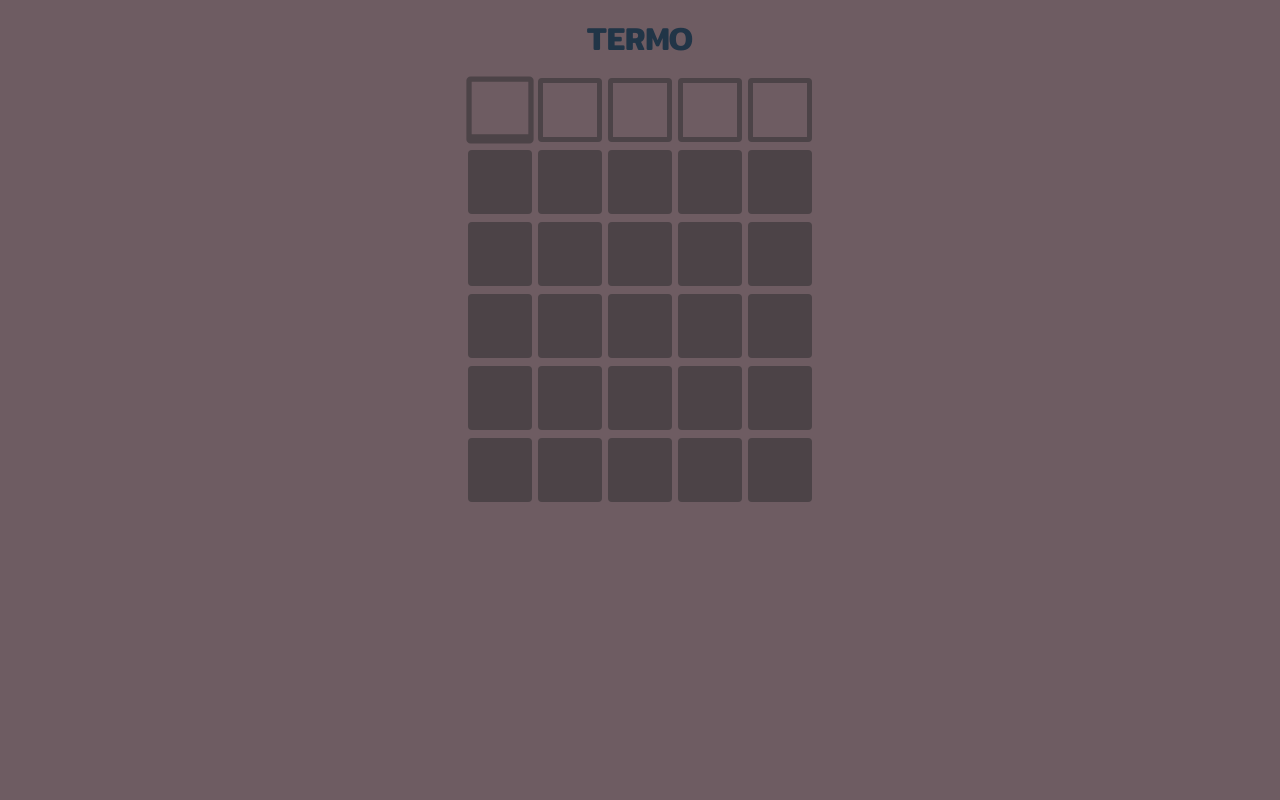
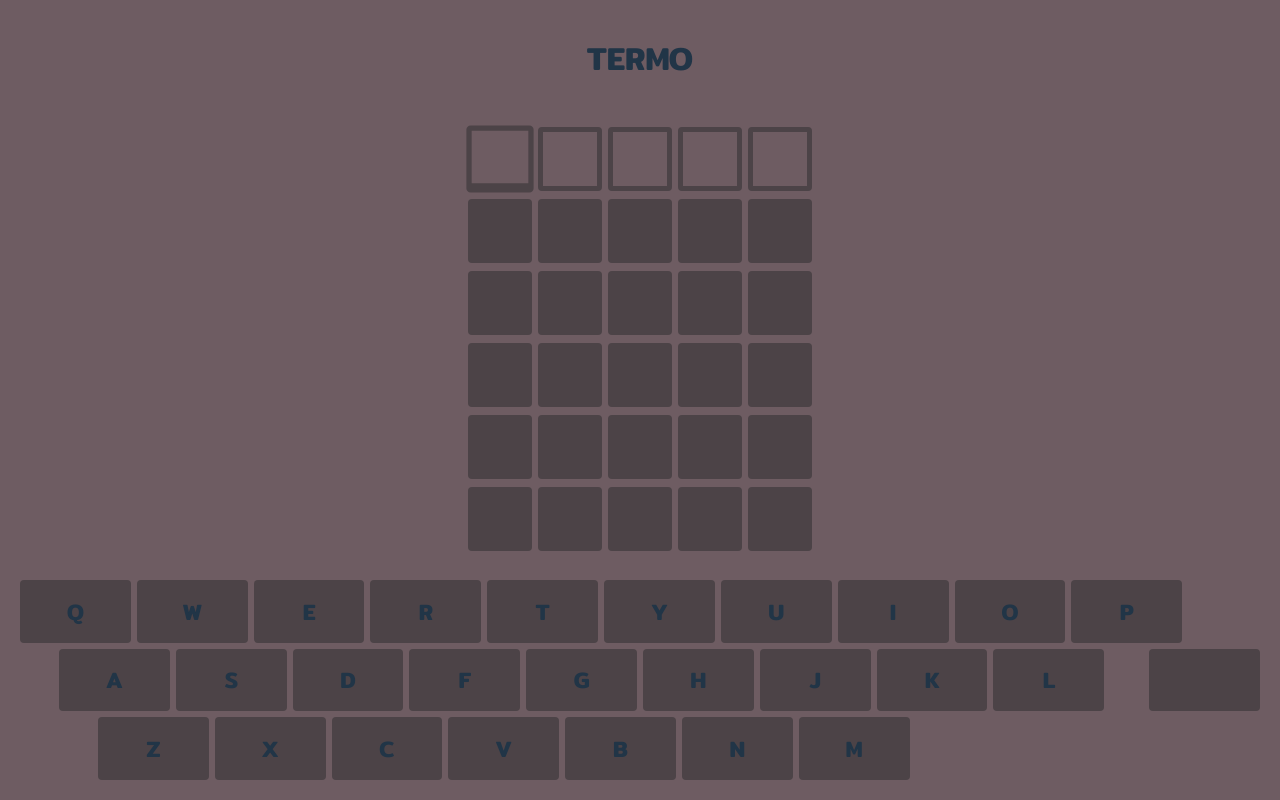
Before and after one commit to thiagomtolotti/termo-clone, a React (Vite) app: page / in a window 1280 px wide. Built offline with nearby package versions, Linux system fonts and the light colour scheme.

Commit message:
implementação do teclado

```diff
--- a/src/App.tsx
+++ b/src/App.tsx
@@ -1,5 +1,6 @@
 import GuessArea from "./components/GuessArea";
 import Header from "./components/Header";
+import Keyboard from "./components/Keyboard";
 
 const WORD = "TERMO";
 
@@ -8,6 +9,7 @@
     <>
       <Header />
       <GuessArea word={WORD} />
+      <Keyboard />
     </>
   );
 }
--- a/src/components/ActiveGuessRow/ActiveGuessRow.tsx
+++ b/src/components/ActiveGuessRow/ActiveGuessRow.tsx
@@ -22,7 +22,7 @@
     });
   }
 
-  function handleGuessInput(ev: React.KeyboardEvent) {
+  function handleGuessInput(ev: KeyboardEvent) {
     if (isLetter(ev.key)) {
       updateGuessValue(ev.key);
 
@@ -40,6 +40,10 @@
     }
   }
 
+  function handleGuessClick(index: number) {
+    setActiveGuessIndex(index);
+  }
+
   return (
     <div
       className={`${styles.guessRow}`}
@@ -51,6 +55,8 @@
           active={index === activeGuessIndex}
           handleInput={handleGuessInput}
           value={guessValue[index]}
+          index={index}
+          handleClick={handleGuessClick}
         />
       ))}
     </div>
--- a/src/components/Guess/Guess.tsx
+++ b/src/components/Guess/Guess.tsx
@@ -5,8 +5,10 @@
   value: string;
   active?: boolean;
   blocked?: boolean;
-  handleInput: (ev: React.KeyboardEvent) => void;
+  handleInput: (ev: KeyboardEvent) => void;
   position?: "misplaced" | "correct" | "";
+  index: number;
+  handleClick: (index: number) => void;
 }
 
 export const Guess = ({
@@ -15,6 +17,8 @@
   value,
   blocked = false,
   position,
+  index,
+  handleClick,
 }: GuessProps) => {
   const guessRef = useRef<HTMLDivElement>(null);
   const [isActive, setIsActive] = useState(false);
@@ -27,21 +31,25 @@
     if (!isActive) return;
 
     guessRef.current?.focus();
-  }, [isActive]);
+
+    document.addEventListener("keydown", handleInput);
+
+    return () => {
+      document.removeEventListener("keydown", handleInput);
+    };
+  }, [isActive, handleInput]);
 
   return (
     <div
       ref={guessRef}
-      onFocus={() => setIsActive(true)}
-      onBlur={() => setIsActive(false)}
       className={`
         ${styles.guess}
         ${isActive && !blocked && styles.active}
         ${blocked && styles.blocked}
         ${position === "misplaced" && styles.misplaced}
         ${position === "correct" && styles.correct}`}
-      onKeyDown={handleInput}
       tabIndex={0}
+      onClick={() => handleClick(index)}
     >
       {value}
     </div>
--- a/src/components/GuessArea/GuessArea.module.css
+++ b/src/components/GuessArea/GuessArea.module.css
@@ -1,5 +1,7 @@
 .guesses {
   display: flex;
   flex-direction: column;
+  align-items: center;
+
   gap: 8px;
 }
--- a/src/components/GuessRow/GuessRow.tsx
+++ b/src/components/GuessRow/GuessRow.tsx
@@ -28,6 +28,8 @@
           value={value}
           blocked
           position={checkPosition(index)}
+          handleClick={() => {}}
+          index={0}
         />
       ))}
     </div>
--- /dev/null
+++ b/src/components/Keyboard/Key/Key.module.css
@@ -0,0 +1,17 @@
+.key {
+  background-color: var(--main30);
+  text-transform: uppercase;
+
+  display: flex;
+  align-items: center;
+  justify-content: center;
+
+  grid-column: span 3;
+
+  border-radius: 4px;
+
+  font-size: 1.4em;
+
+  user-select: none;
+  cursor: pointer;
+}
--- /dev/null
+++ b/src/components/Keyboard/Key/Key.tsx
@@ -0,0 +1,27 @@
+import { useRef } from "react";
+import styles from "./Key.module.css";
+
+interface KeyProps {
+  children: string;
+}
+
+export const Key = ({ children }: KeyProps) => {
+  const keyRef = useRef<HTMLDivElement>(null);
+
+  const event = new KeyboardEvent("keydown", {
+    key: children,
+    code: children,
+  });
+
+  return (
+    <div
+      className={styles.key}
+      ref={keyRef}
+      onClick={() => {
+        document.dispatchEvent(event);
+      }}
+    >
+      {children}
+    </div>
+  );
+};
--- /dev/null
+++ b/src/components/Keyboard/Key/index.ts
@@ -0,0 +1,3 @@
+import { Key } from "./Key";
+
+export default Key;
--- /dev/null
+++ b/src/components/Keyboard/Keyboard.module.css
@@ -0,0 +1,20 @@
+.keyboard {
+  display: grid;
+  grid-template-columns: repeat(32, 1fr);
+  grid-template-rows: repeat(3, 1fr);
+  gap: 6px;
+
+  height: var(--keyboard-height);
+}
+
+.keyboard > *:nth-child(11) {
+  grid-column: 2 / span 3;
+}
+
+.keyboard > *:nth-child(20) {
+  grid-column: 30 / span 3;
+}
+
+.keyboard > *:nth-child(21) {
+  grid-column: 3 / span 3;
+}
--- /dev/null
+++ b/src/components/Keyboard/Keyboard.tsx
@@ -0,0 +1,43 @@
+import styles from "./Keyboard.module.css";
+
+import Key from "./Key";
+
+const KEYS = [
+  "q",
+  "w",
+  "e",
+  "r",
+  "t",
+  "y",
+  "u",
+  "i",
+  "o",
+  "p",
+  "a",
+  "s",
+  "d",
+  "f",
+  "g",
+  "h",
+  "j",
+  "k",
+  "l",
+  "",
+  "z",
+  "x",
+  "c",
+  "v",
+  "b",
+  "n",
+  "m",
+];
+
+export const Keyboard = () => {
+  return (
+    <div className={styles.keyboard}>
+      {KEYS.map((key) => (
+        <Key key={key}>{key}</Key>
+      ))}
+    </div>
+  );
+};
--- /dev/null
+++ b/src/components/Keyboard/index.ts
@@ -0,0 +1,3 @@
+import { Keyboard } from "./Keyboard";
+
+export default Keyboard;
--- a/src/index.css
+++ b/src/index.css
@@ -7,6 +7,8 @@
 
   --yellow60: #d3ad69;
   --green40: #3aa394;
+
+  --keyboard-height: min(100em/2.15, 25vh);
 }
 
 :root {
@@ -25,14 +27,22 @@
 
 body {
   margin: 0;
-  display: flex;
-  place-items: center;
   min-width: 320px;
   min-height: 100vh;
 
   background-color: var(--main40);
+
+  display: flex;
+  justify-content: center;
+}
+
+#root {
   display: flex;
   flex-direction: column;
+  justify-content: space-between;
+
+  width: 100%;
+  padding: 20px;
 }
 
 h1 {
```
